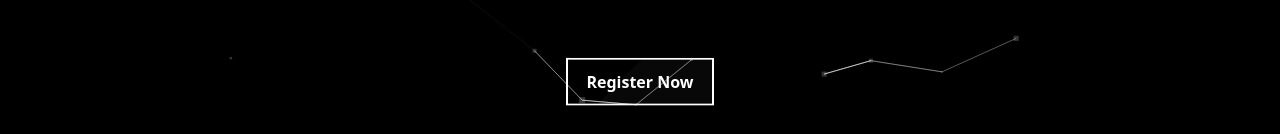
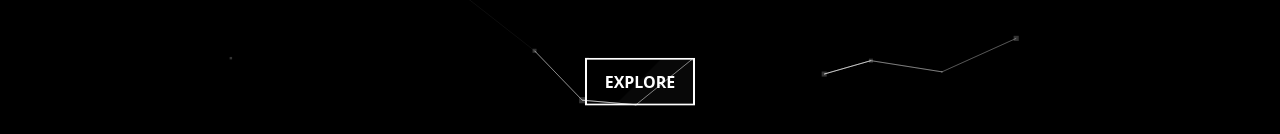
Before and after one commit to manosanjay-g/bootup23, a React (Create React App) app: page / in a window 1280 px wide. Shown: the part 666-800 px from the top of the page. Built offline with nearby package versions, Linux system fonts and the light colour scheme.

Commit message:
changed to explore

```diff
--- a/src/views/Home.jsx
+++ b/src/views/Home.jsx
@@ -933,7 +933,7 @@ const Home = () => {
                         <span className="w-32 h-32 rotate-45 translate-x-12 -translate-y-2 absolute left-0 top-0 bg-white opacity-[3%]"></span>
                         <span className="absolute top-0 left-0 w-48 h-48 -mt-1 transition-all duration-500 ease-in-out rotate-45 -translate-x-56 -translate-y-24 bg-white opacity-100 group-hover:-translate-x-8"></span>
                         <span className="relative w-full text-left text-white transition-colors duration-200 ease-in-out group-hover:text-gray-900">
-                        Register Now
+                            EXPLORE
                         </span>
                         <span className="absolute inset-0 border-2 border-white"></span>
                     </a>
@@ -1074,7 +1074,7 @@ const Home = () => {
                     />
                 </div>
             </div>
-            <Footer/>
+            <Footer />
         </motion.div>
     );
 };
```
Lines whose indentation alone changed are shown as unchanged.
